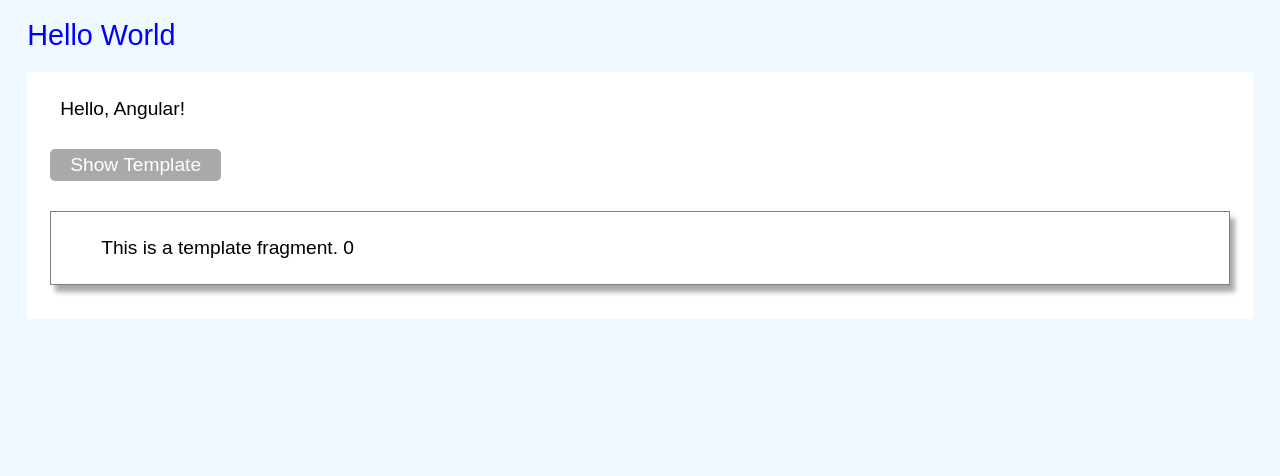
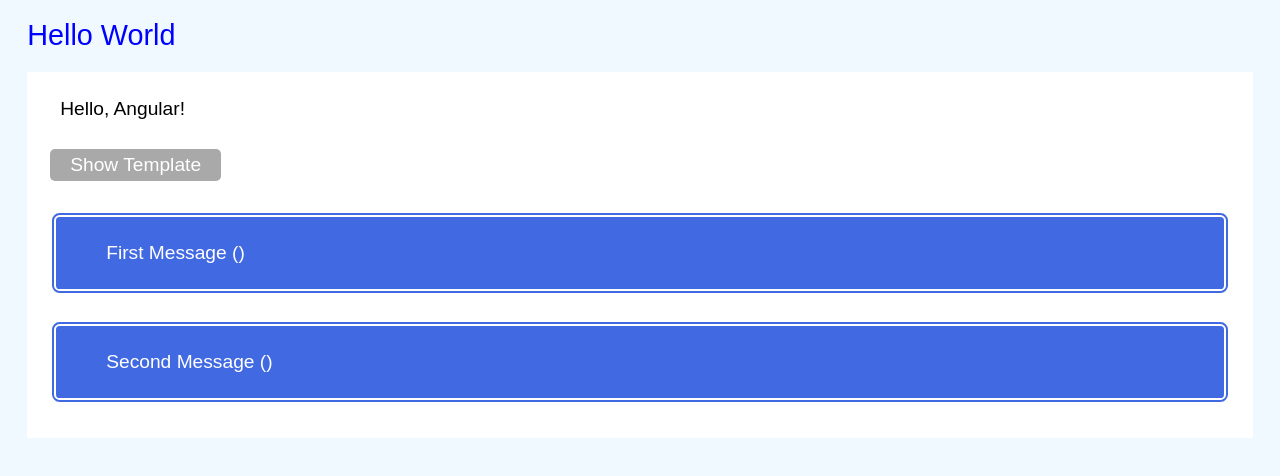
Before and after one commit to hayaoki-engineer/angular-app, an Angular app: page / in a window 1280 px wide. Shown: the top 476 px of the page. Built offline with nearby package versions, Linux system fonts and the light colour scheme.

Commit message:
テンプレートフラグメントに値を渡す

```diff
--- a/src/app/hello/hello.component.html
+++ b/src/app/hello/hello.component.html
@@ -2,19 +2,29 @@
   <h1>{{ title }}</h1>
   <div class="container">
     <p>{{ message }}</p>
+
     <button (click)="showTemplate()">Show Template</button>
     <div>
       @if (isTemplateVisible) {
-      <ng-container [ngTemplateOutlet]="myTemplate" />
+        <ng-container [ngTemplateOutlet]="myTemplate"
+          [ngTemplateOutletContext]="{ id: 0, message: msg1, class: 'alert' }"
+        />
+        <ng-container [ngTemplateOutlet]="myTemplate"
+          [ngTemplateOutletContext]="{ id: 1, message: msg2, class: 'alert' }"
+        />
       }
     </div>
   </div>
 </div>
 
 <!-- テンプレート -->
-<ng-template #myTemplate>
-  <p (click)="countUp()" class="card" [style.cursor]="'pointer'">
-    This is a template fragment.
-    {{ count }}
+<ng-template #myTemplate
+  let-aliasid="id"
+  let-aliasmessage="message"
+  let-aliasclass="class"
+>
+  <p (click)="countUp(aliasid)" class="{{ aliasclass }}" [style.cursor]="'pointer'">
+    {{ aliasmessage }}
+    ({{ count[aliasid] }})
   </p>
 </ng-template>
--- a/src/app/hello/hello.component.ts
+++ b/src/app/hello/hello.component.ts
@@ -12,14 +12,21 @@ export class HelloComponent implements OnInit {
   title = 'Hello World';
   message = 'Hello, Angular!';
   isTemplateVisible = true;
-  count: number = 0;
+  count: number[] = [];
+  msg1 = 'First Message';
+  msg2 = 'Second Message'
 
   showTemplate() {
     this.isTemplateVisible = !this.isTemplateVisible;
   }
 
-  countUp() {
-    this.count++;
+  countUp(n: number) {
+    // 配列の要素が未定義の場合は0を代入
+    if (this.count[n] === undefined) {
+      this.count[n] = 0;
+    }
+    // 配列の要素をインクリメント
+    this.count[n]++;
   }
 
   // コンポーネントの初期化 → 初期値を設定
```
